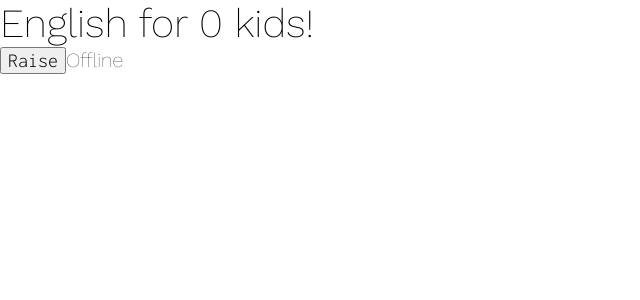
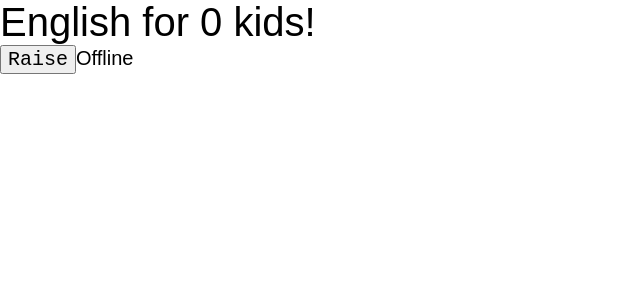
Before and after one commit to fronte-finem/Rolling-Scopes-School__JSFE-2021Q1, a React app: page / in a window 1280 px wide. Shown: the top 300 px of the page, without its empty margins (0-640 px from the left). Built offline with nearby package versions, Linux system fonts and the light colour scheme.

Commit message:
fix: remove old fonts

```diff
--- a/public/styles/font.css
+++ b/public/styles/font.css
@@ -1,7 +1,7 @@
 body {
-  --ff-sans: 'Work Sans', sans-serif;
-  --ff-mono: 'Inconsolata', monospace;
-  --ff-hand: 'Sacramento', cursive;
+  --ff-sans: sans-serif;
+  --ff-mono: monospace;
+  --ff-hand: cursive;
 
   font-family: var(--ff-sans);
   font-weight: 100;
--- a/src/index.html
+++ b/src/index.html
@@ -8,11 +8,6 @@
     <link rel="shortcut icon" href="./favicon.svg" type="image/svg+xml" />
     <link rel="stylesheet" href="./styles/reset.css" />
     <link rel="stylesheet" href="./styles/font.css" />
-    <link rel="preconnect" href="https://fonts.gstatic.com" />
-    <link
-      href="https://fonts.googleapis.com/css2?family=Inconsolata:wght@200;300;400&family=Work+Sans:ital,wght@0,100..900;1,100..900&display=swap&family=Sacramento&display=swap"
-      rel="stylesheet"
-    />
   </head>
   <body></body>
 </html>
```
